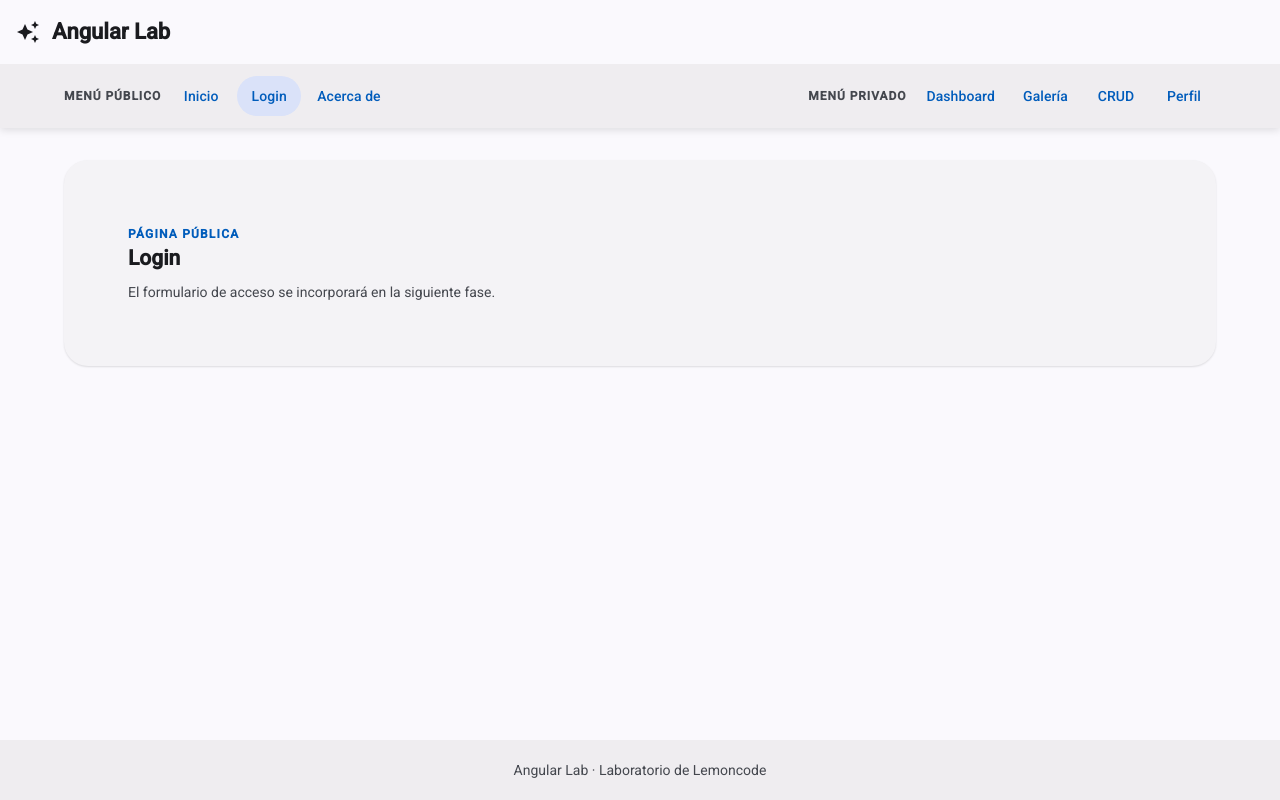
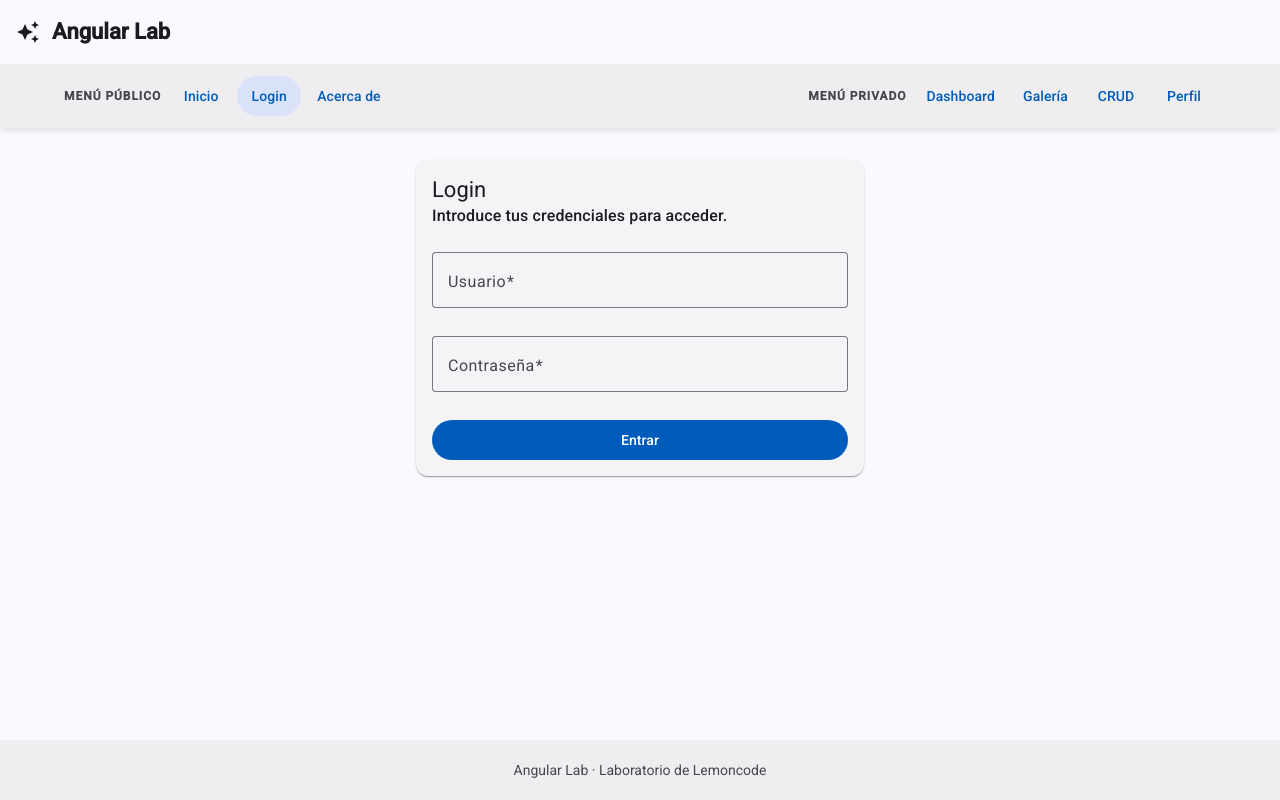
Before and after one commit to JCMiriam-front-lemoncode-XVIII-labs/module-4_angular, an Angular app: page /login in a window 1280 px wide. Built offline with nearby package versions, Linux system fonts and the light colour scheme.

Commit message:
feat: add login form and authentication service

```diff
--- a/src/app/pages/login/login.html
+++ b/src/app/pages/login/login.html
@@ -1,5 +1,43 @@
-<section class="page-placeholder">
-  <p class="page-placeholder__eyebrow">Página pública</p>
-  <h1>Login</h1>
-  <p>El formulario de acceso se incorporará en la siguiente fase.</p>
+<section class="login-page" aria-labelledby="login-title">
+  <mat-card class="login-card">
+    <mat-card-header>
+      <mat-card-title id="login-title">Login</mat-card-title>
+      <mat-card-subtitle>Introduce tus credenciales para acceder.</mat-card-subtitle>
+    </mat-card-header>
+
+    <mat-card-content>
+      <form class="login-form" [formGroup]="loginForm" (ngSubmit)="submit()" novalidate>
+        <mat-form-field appearance="outline">
+          <mat-label>Usuario</mat-label>
+          <input matInput formControlName="username" autocomplete="username" type="email" />
+          @if (loginForm.controls.username.hasError('required')) {
+            <mat-error>El usuario es obligatorio.</mat-error>
+          } @else if (loginForm.controls.username.hasError('email')) {
+            <mat-error>Introduce un email válido.</mat-error>
+          }
+        </mat-form-field>
+
+        <mat-form-field appearance="outline">
+          <mat-label>Contraseña</mat-label>
+          <input
+            matInput
+            formControlName="password"
+            autocomplete="current-password"
+            type="password"
+          />
+          @if (loginForm.controls.password.hasError('required')) {
+            <mat-error>La contraseña es obligatoria.</mat-error>
+          } @else if (loginForm.controls.password.hasError('minlength')) {
+            <mat-error>La contraseña debe tener al menos 8 caracteres.</mat-error>
+          }
+        </mat-form-field>
+
+        @if (loginError) {
+          <p class="login-form__error" role="alert">{{ loginError }}</p>
+        }
+
+        <button mat-flat-button type="submit">Entrar</button>
+      </form>
+    </mat-card-content>
+  </mat-card>
 </section>
--- a/src/app/pages/login/login.scss
+++ b/src/app/pages/login/login.scss
@@ -0,0 +1,19 @@
+.login-page {
+  display: grid;
+  place-items: center;
+}
+
+.login-card {
+  width: min(100%, 28rem);
+}
+
+.login-form {
+  display: grid;
+  gap: 0.5rem;
+  padding-top: 1.5rem;
+}
+
+.login-form__error {
+  margin: 0;
+  color: var(--mat-sys-error);
+}
--- a/src/app/pages/login/login.ts
+++ b/src/app/pages/login/login.ts
@@ -1,11 +1,55 @@
-import { Component } from '@angular/core';
+import { Component, inject } from '@angular/core';
+import { FormControl, FormGroup, ReactiveFormsModule, Validators } from '@angular/forms';
+import { MatButtonModule } from '@angular/material/button';
+import { MatCardModule } from '@angular/material/card';
+import { MatFormFieldModule } from '@angular/material/form-field';
+import { MatInputModule } from '@angular/material/input';
+import { Router } from '@angular/router';
+
+import { Auth } from '../../services/auth';
 
 @Component({
   selector: 'app-login',
-  imports: [],
+  imports: [
+    ReactiveFormsModule,
+    MatButtonModule,
+    MatCardModule,
+    MatFormFieldModule,
+    MatInputModule,
+  ],
   templateUrl: './login.html',
   styleUrl: './login.scss',
 })
 export class Login {
+  private readonly auth = inject(Auth);
+  private readonly router = inject(Router);
 
+  readonly loginForm = new FormGroup({
+    username: new FormControl('', {
+      nonNullable: true,
+      validators: [Validators.required, Validators.email],
+    }),
+    password: new FormControl('', {
+      nonNullable: true,
+      validators: [Validators.required, Validators.minLength(8)],
+    }),
+  });
+
+  loginError = '';
+
+  submit(): void {
+    if (this.loginForm.invalid) {
+      this.loginForm.markAllAsTouched();
+      return;
+    }
+
+    const isLogged = this.auth.login(this.loginForm.getRawValue());
+
+    if (isLogged) {
+      void this.router.navigate(['/dashboard']);
+      return;
+    }
+
+    this.loginError = 'Usuario o contraseña incorrectos.';
+  }
 }
--- /dev/null
+++ b/src/app/services/auth.ts
@@ -0,0 +1,35 @@
+import { Injectable } from '@angular/core';
+
+export interface LoginCredentials {
+  username: string;
+  password: string;
+}
+
+@Injectable({
+  providedIn: 'root',
+})
+export class Auth {
+  private username = '';
+
+  login({ username, password }: LoginCredentials): boolean {
+    const isValidUser = username === 'master@lemoncode.net' && password === '12345678';
+
+    if (isValidUser) {
+      this.username = username;
+    }
+
+    return isValidUser;
+  }
+
+  logout(): void {
+    this.username = '';
+  }
+
+  isLogged(): boolean {
+    return this.username.length > 0;
+  }
+
+  getUsername(): string {
+    return this.username;
+  }
+}
```
